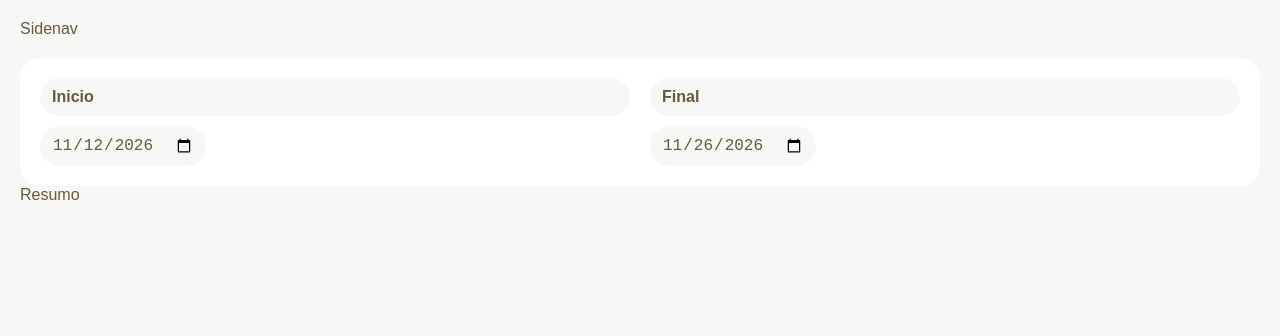
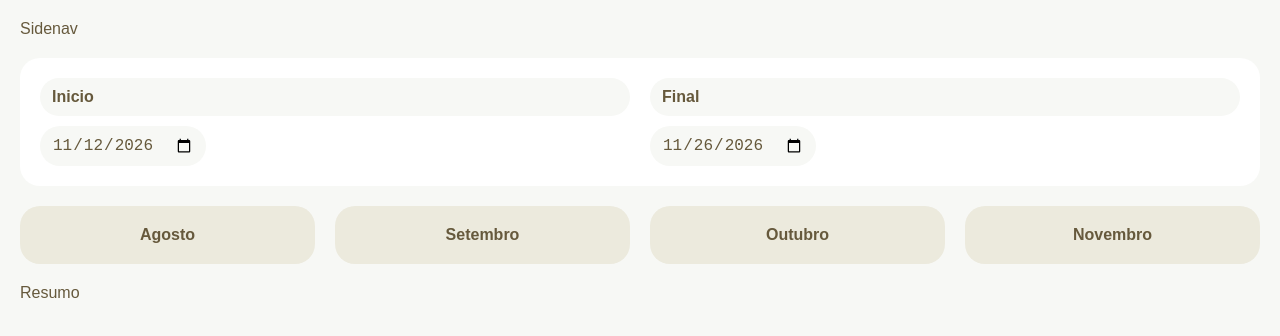
Before and after one commit to LuizGenuino/React-Ts-Origamid, a React (Vite) app: page /vendas in a window 1280 px wide. Shown: the top 336 px of the page. Built offline with nearby package versions, Linux system fonts and the light colour scheme; no server answers.

Commit message:
feat: add DateRangeButton and DateRangeButtonList components; integrate into Header

```diff
--- a/src/components/DateRange.tsx
+++ b/src/components/DateRange.tsx
@@ -1,4 +1,3 @@
-import React from "react";
 import DateInput from "./DateInput";
 import { useData } from "../contexts/DataContext";
 
--- /dev/null
+++ b/src/components/DateRangeButton.tsx
@@ -0,0 +1,43 @@
+import React from "react";
+import { useData } from "../contexts/DataContext";
+
+const style: React.CSSProperties = {
+  padding: "var(--gap) var(--gap-s)",
+  background: "var(--color-3)",
+  border: "none",
+  borderRadius: "var(--gap)",
+  color: "var(--color-2)",
+  fontWeight: "600",
+  textTransform: "capitalize",
+};
+
+function nomeMes(n: number) {
+  const date = new Date();
+  date.setMonth(date.getMonth() + n);
+  return new Intl.DateTimeFormat("pt-BR", {
+    month: "long",
+  }).format(date);
+}
+
+const DateRangeButton = ({ n }: { n: number }) => {
+  const { setInicio, setFinal } = useData();
+
+  function setMes() {
+    const date = new Date();
+    date.setMonth(date.getMonth() + n);
+
+    const firstDay = new Date(date.getFullYear(), date.getMonth(), 1);
+    const lastDay = new Date(date.getFullYear(), date.getMonth() + 1, 0);
+
+    setInicio(firstDay.toLocaleDateString("sv-SE"));
+    setFinal(lastDay.toLocaleDateString("sv-SE"));
+  }
+
+  return (
+    <button onClick={setMes} style={style}>
+      {nomeMes(n)}
+    </button>
+  );
+};
+
+export default DateRangeButton;
--- /dev/null
+++ b/src/components/DateRangeButtonList.tsx
@@ -0,0 +1,14 @@
+import DateRangeButton from "./DateRangeButton";
+
+const DateRangeButtonList = () => {
+  return (
+    <div className="flex">
+      <DateRangeButton n={-3} />
+      <DateRangeButton n={-2} />
+      <DateRangeButton n={-1} />
+      <DateRangeButton n={0} />
+    </div>
+  );
+};
+
+export default DateRangeButtonList;
--- a/src/components/Header.tsx
+++ b/src/components/Header.tsx
@@ -1,14 +1,16 @@
-import React from "react";
-import { useData } from "../contexts/DataContext";
 import DateRange from "./DateRange";
+import DateRangeButtonList from "./DateRangeButtonList";
 
 const Header = () => {
   //   const { data } = useData();
   //   console.table(data);
   return (
-    <div>
-      <DateRange />
-    </div>
+    <header className="mb">
+      <div className="mb">
+        <DateRange />
+      </div>
+      <DateRangeButtonList />
+    </header>
   );
 };
 
```
